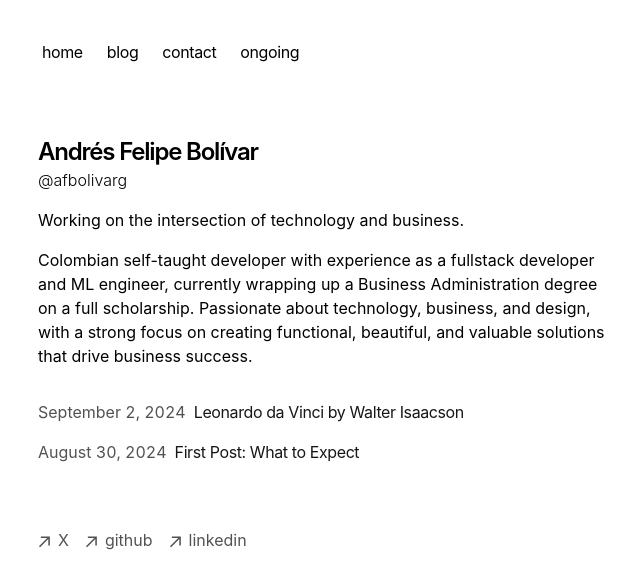
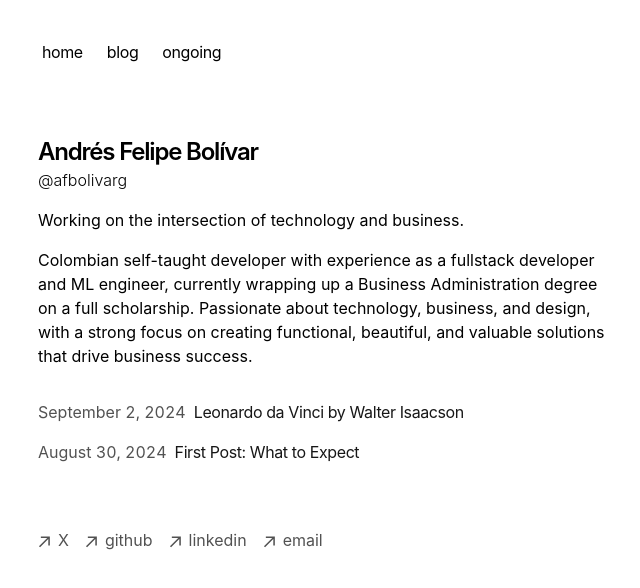
Before and after one commit to afbolivarg/blog, a Next.js app: page / in a window 1280 px wide. Shown: the top 588 px of the page, without its empty margins (314-954 px from the left). Built offline with nearby package versions, Linux system fonts and the light colour scheme.

Commit message:
reposition email

```diff
--- a/app/components/footer.tsx
+++ b/app/components/footer.tsx
@@ -52,6 +52,17 @@
             <p className="ml-2 h-7">linkedin</p>
           </a>
         </li>
+        <li>
+          <a
+            className="flex items-center transition-all hover:text-neutral-800 dark:hover:text-neutral-100"
+            rel="noopener noreferrer"
+            target="_blank"
+            href="mailto:afbolivarg@gmail.com"
+          >
+            <ArrowIcon />
+            <p className="ml-2 h-7">email</p>
+          </a>
+        </li>
       </ul>
     </footer>
   );
--- a/app/components/nav.tsx
+++ b/app/components/nav.tsx
@@ -6,9 +6,6 @@
   },
   '/blog': {
     name: 'blog',
-  },
-  'mailto:afbolivarg@gmail.com': {
-    name: 'contact',
   },
 };
 
```
